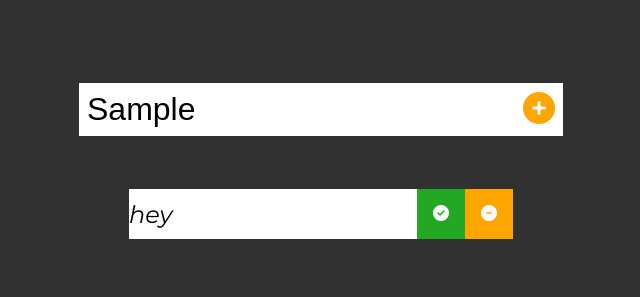
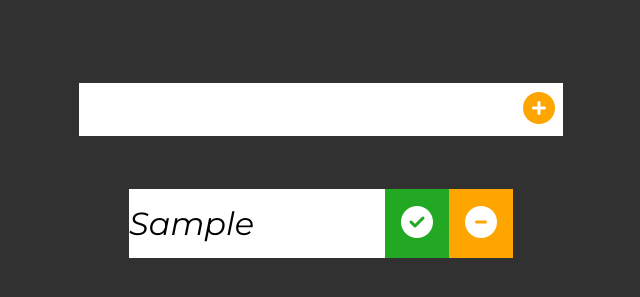
Before and after one commit to UmarH619/to_do_list, a plain HTML site: page index.html in a window 1280 px wide. Both pictures are taken after typing "Sample" into the empty fields and a click on the button 858 px from the left and 240 px from the top of the page. Shown: the part 131-428 px from the top of the page, without its empty margins (319-959 px from the left). Drawn offline with Linux system fonts and the light colour scheme.

Commit message:
Clear Input value when done

```diff
--- a/app.js
+++ b/app.js
@@ -20,7 +20,7 @@ function addTodo(event){
 
     //Create LI
     const newTodo = document.createElement("li");
-    newTodo.innerText = "hey";
+    newTodo.innerText = todoInput.value
     newTodo.classList.add("todo-item");
     todoDiv.appendChild(newTodo);
 
@@ -38,4 +38,7 @@ function addTodo(event){
 
     //Appennd To List
     todoList.appendChild(todoDiv)
+
+    //Clear Todo INPUT VALUE
+    todoInput.value = "";
 }
--- a/style.css
+++ b/style.css
@@ -57,7 +57,7 @@ form button:hover{
     margin: 0rem;
     background: white;
     color: black;
-    font-size: 1.5rem;
+    font-size: 2rem;
     display: flex;
     justify-content: space-between;
     align-items: center;
@@ -73,7 +73,7 @@ form button:hover{
     border: none;
     padding: 1rem;
     cursor: pointer;
-    font-size: 1rem;
+    font-size: 2rem;
 }
 
 .complete-btn {
```
